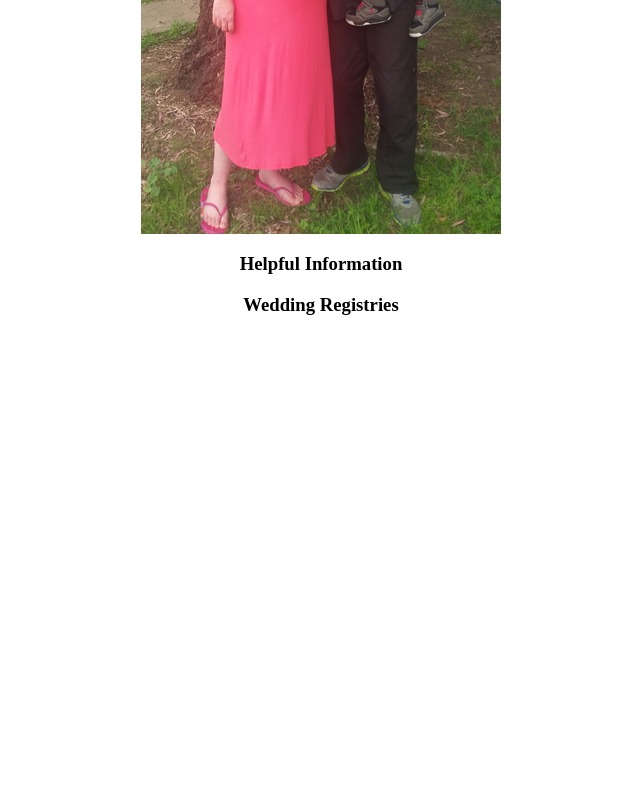
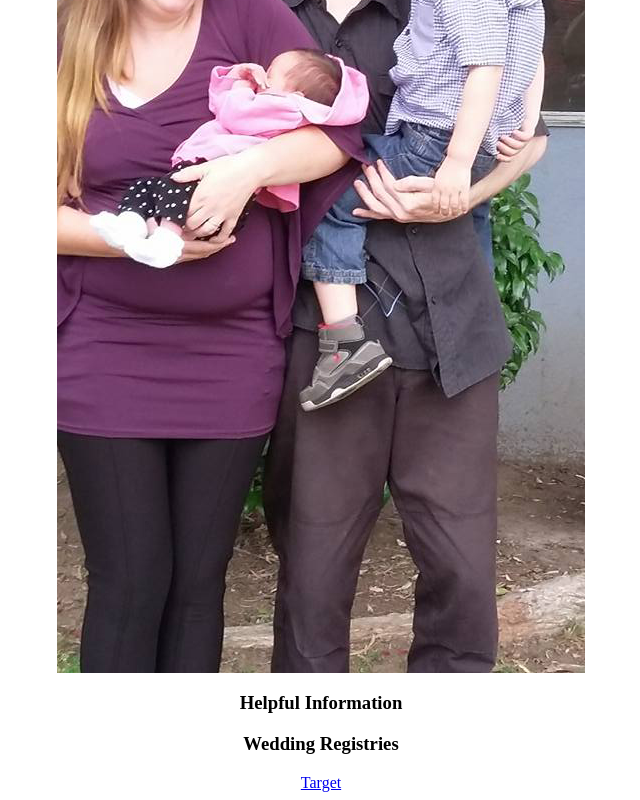
Before and after one commit to lgarren/lgarren.github.io, a plain HTML site: page alynnchris/index.html in a window 1280 px wide. Shown: the part 400-1200 px from the top of the page, without its empty margins (319-959 px from the left). Before the commit the page ends 800 px from the top, so only its background shows below. Drawn offline with Linux system fonts and the light colour scheme.

Commit message:
new photo

```diff
--- a/alynnchris/index.html
+++ b/alynnchris/index.html
@@ -1,7 +1,8 @@
 <center>
 <h1>Alynn Garren & Chris Hauenstein</h1>
 <h2>September 17, 2016</h2>
-<img src="ac.jpg">
+<img src="AlynnChrisFamily.jpg">
 <h3>Helpful Information</h3>
 <h3>Wedding Registries</h3>
+<a href="http://www.target.com/gift-registry/giftgiver?registryId=u3IK07g9SGxLg_Gjtc5FPg">Target</a>
 </center>
```
Also changed, not shown: alynnchris/AlynnChrisFamily.jpg (added).
